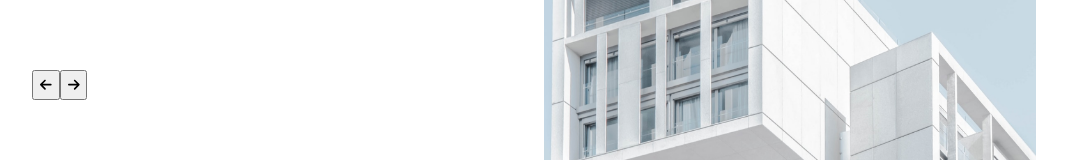
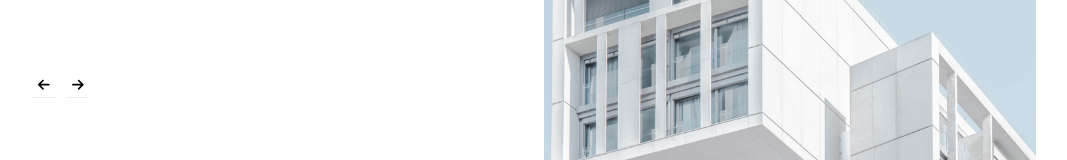
Before and after one commit to Bameejay/digital-project-landingpage, a React (Vite) app: page / in a window 1280 px wide. Shown: the part 285-445 px from the top of the page, without its empty margins (96-1163 px from the left). Built offline with nearby package versions, Linux system fonts and the light colour scheme.

Commit message:
second commit

```diff
--- a/src/pages/main/Main.jsx
+++ b/src/pages/main/Main.jsx
@@ -24,10 +24,10 @@ function Main() {
             <p><span className='top-text'>PROJECT</span><br></br><span>Lorum</span></p>
           </div>
             <div className='nav-arrows'>
-              <button>
+              <button className='pagination-button'>
                 <FontAwesomeIcon icon={faArrowLeft} className='prev-button' />
               </button>
-              <button>
+              <button className='pagination-button'>
                 <FontAwesomeIcon icon={faArrowRight} className='next-button'/>
               </button>
             </div>
--- a/src/pages/main/main.css
+++ b/src/pages/main/main.css
@@ -347,10 +347,32 @@ form textarea {
     }
 }
 
-.prev-button {
+.prev-button,
+.next-button {
     padding: 6px;
+    border: none;
+    background-color: #fff;
+    cursor: pointer;
 }
 
-.next-button {
-    padding: 6px;
+.nav-arrows {
+    display: flex;
+    gap: 10px;
 }
+
+.prev-button:focus,
+.next-button:focus {
+    outline: none;
+    border: none;
+}
+
+.prev-button:active,
+.next-button:active {
+    outline: none;
+    border: none;
+}
+
+.pagination-button {
+    border: none;
+    outline: none;
+}
--- a/src/pages/projects/Projects.jsx
+++ b/src/pages/projects/Projects.jsx
@@ -75,10 +75,10 @@ function Projects() {
         <img src={slideNumbersProject} alt="slidenumbers" />
       </div>
       <div className='nav-arrows'>
-        <button>
+        <button className='pagination button'>
           <FontAwesomeIcon icon={faArrowLeft} className='prev-button'/>
         </button>
-        <button>
+        <button className='pagination button'>
           <FontAwesomeIcon icon={faArrowRight} className='next-button'/>
         </button>
       </div>
--- a/src/pages/projects/projects.css
+++ b/src/pages/projects/projects.css
@@ -67,10 +67,32 @@
     align-items: center;
 }
 
-.prev-button {
+.prev-button,
+.next-button {
     padding: 6px;
+    border: none;
+    background-color: #fff;
+    cursor: pointer;
 }
 
-.next-button {
-    padding: 6px;
+.nav-arrows {
+    display: flex;
+    gap: 10px;
 }
+
+.prev-button:focus,
+.next-button:focus {
+    outline: none;
+    border: none;
+}
+
+.prev-button:active,
+.next-button:active {
+    outline: none;
+    border: none;
+}
+
+.pagination-button {
+    border: none;
+    outline: none;
+}
```
